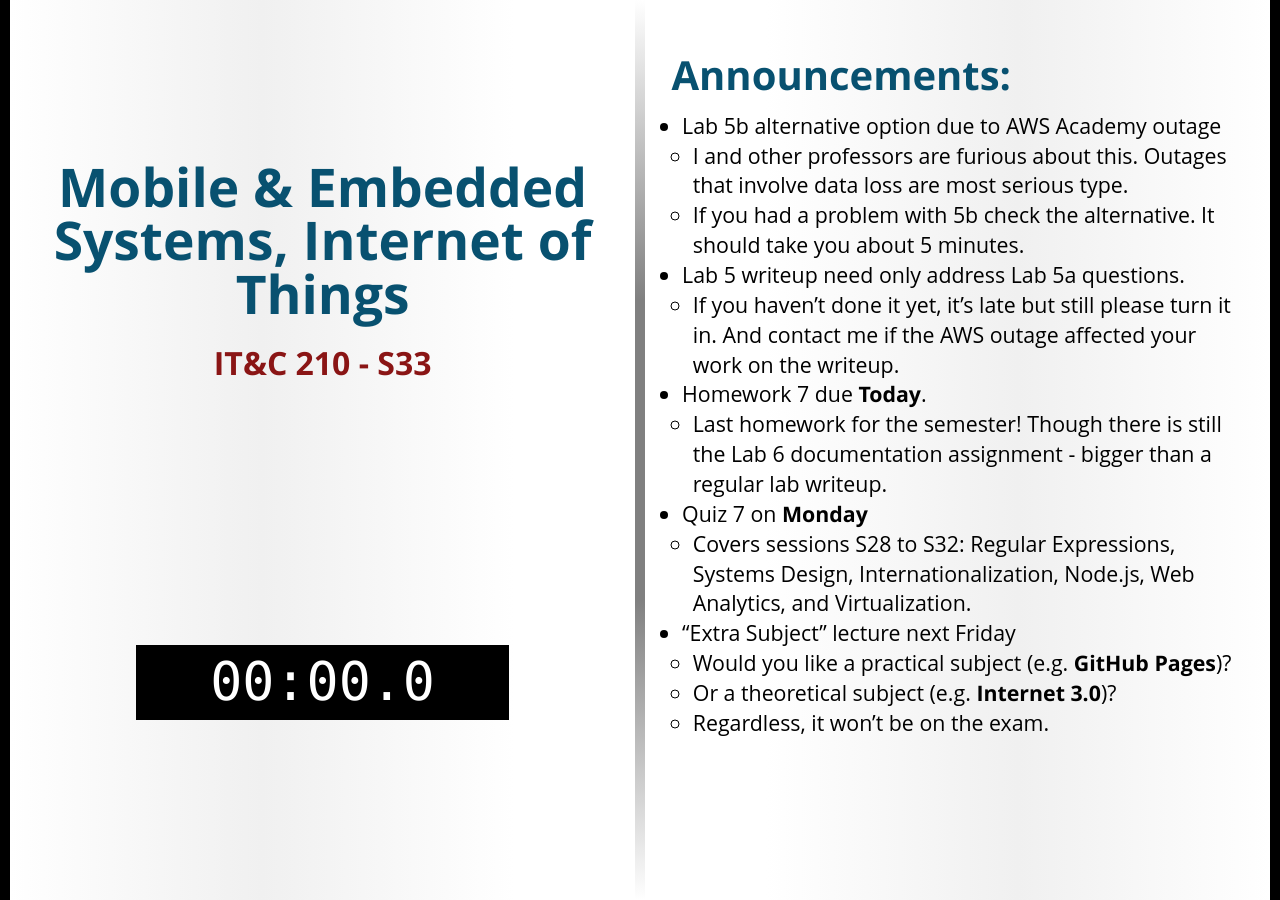
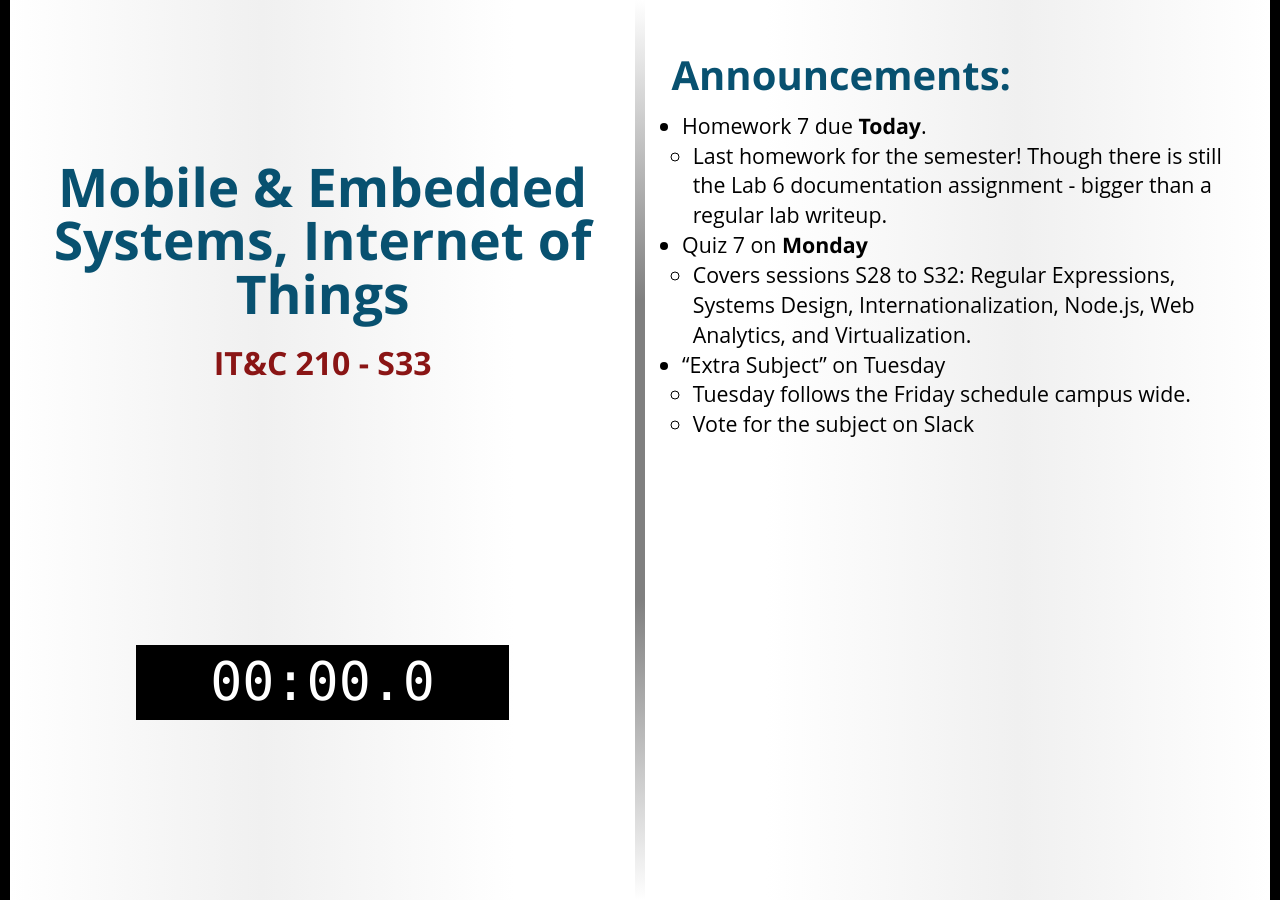
Before and after one commit to BYU-ITC-210/BYU-ITC-210.github.io, a Jekyll site: the page built from _welcome/S33.md, in a window 1280 px wide. Built offline with Jekyll 4.4.1, drawn with Linux system fonts in a browser that asks for light colours; some web fonts are replaced.

Commit message:
Welcome S33

```diff
--- a/_welcome/S33.md
+++ b/_welcome/S33.md
@@ -3,16 +3,10 @@ title: Mobile & Embedded Systems, Internet of Things
 session: S33
 ---
 
-* Lab 5b alternative option due to AWS Academy outage
-    * I and other professors are furious about this. Outages that involve data loss are most serious type.
-    * If you had a problem with 5b check the alternative. It should take you about 5 minutes.
-* Lab 5 writeup need only address Lab 5a questions.
-    * If you haven't done it yet, it's late but still please turn it in. And contact me if the AWS outage affected your work on the writeup.
 * Homework 7 due **Today**.
     * Last homework for the semester! Though there is still the Lab 6 documentation assignment - bigger than a regular lab writeup.
 * Quiz 7 on **Monday**
     * Covers sessions S28 to S32: Regular Expressions, Systems Design, Internationalization, Node.js, Web Analytics, and Virtualization.
-* "Extra Subject" lecture next Friday
-    * Would you like a practical subject (e.g. **GitHub Pages**)?
-    * Or a theoretical subject (e.g. **Internet 3.0**)?
-    * Regardless, it won't be on the exam.
+* "Extra Subject" on Tuesday
+    * Tuesday follows the Friday schedule campus wide.
+    * Vote for the subject on Slack
```
